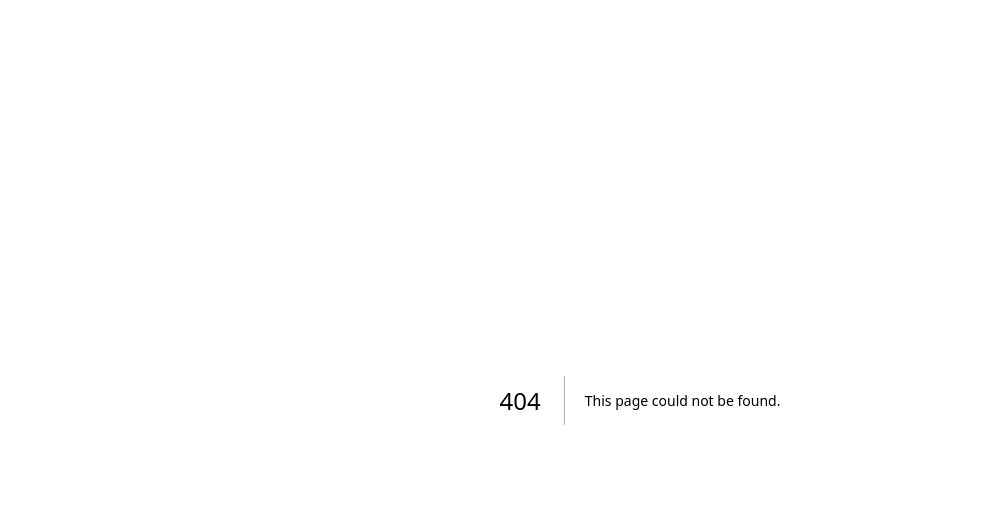
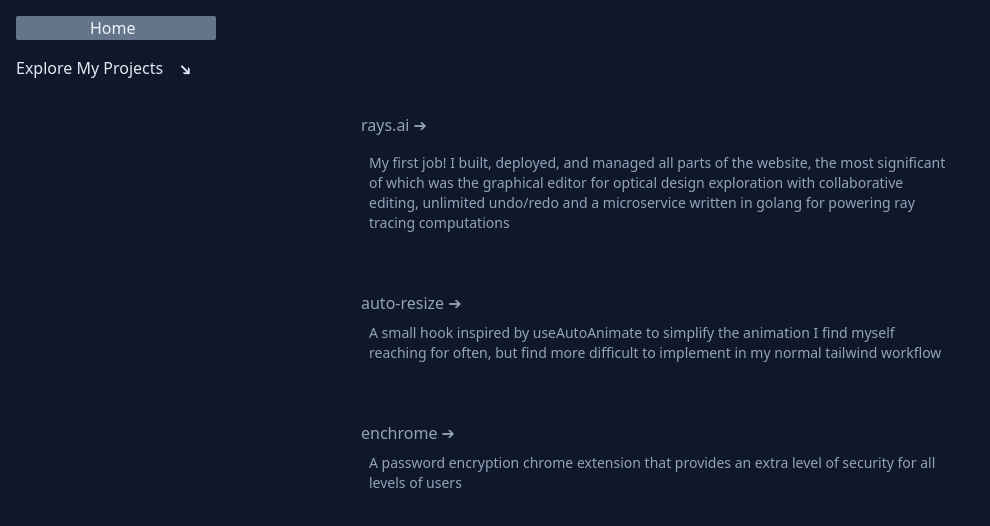
Before and after one commit to sitownle/personal-site, a Next.js app: page /experimental in a window 1280 px wide. Before the commit this address had no page. Shown: the top 526 px of the page, without its empty margins (0-990 px from the left). Built offline with nearby package versions, Linux system fonts and the light colour scheme.

Commit message:
added project navigation and finished basic useAutoResize functionality

```diff
--- a/pages/experimental/auto-resize.js
+++ b/pages/experimental/auto-resize.js
@@ -2,51 +2,90 @@
 import { useState, useRef } from "react";
 
 const AutoResize = () => {
-  const [toggle, targ] = useAutoResize("width");
+  const [toggle, targ] = useAutoResize({
+    orientation: "width",
+    direction: "left"
+  });
+  const [toggleRight, targRight] = useAutoResize({
+    orientation: "width",
+    direction: "right"
+  });
+  const [toggleDown, targDown] = useAutoResize({
+    orientation: "height",
+    direction: "down"
+  });
+  const [toggleUp, targUp] = useAutoResize({
+    orientation: "height",
+    direction: "up"
+  });
 
-  // TODO: add vertical direction, add config to root at opposite end, make param object so some can be omitted easily
-  function useAutoResize(orientation) {
+  // TODO: Smooth out repositioning, prevent spam halfsize error, test in other layouts
+  function useAutoResize(config) {
     const [isExpanded, setIsExpanded] = useState(true);
     const targ = useRef();
     const expandedW = useRef(0);
+    const origPos = useRef(0);
     //console.log(targ);
+    const dir = config.direction.toLowerCase();
 
     function toggle() {
       if (targ.current) {
         targ.current.style.transition = "all 0.25s linear";
         if (isExpanded) {
-          console.log(targ.current.offsetWidth);
           expandedW.current = targ.current.offsetWidth;
           targ.current.style.width = 0;
-          //targ.current.style.left = expandedW.current.toString() + "px"; //"200px";
+          if (dir == "right")
+            targ.current.style.left = expandedW.current.toString() + "px"; //"200px";
           setIsExpanded(false);
         } else {
-          //console.log(expandedW.current);
           targ.current.style.width = expandedW.current.toString() + "px";
-          //targ.current.style.left = "0px";
+          if (dir == "right") targ.current.style.left = "0px";
           setIsExpanded(true);
         }
       }
       return;
     }
 
-    let o = orientation.toLowerCase();
+    function toggleVert() {
+      if (targ.current) {
+        targ.current.style.transition = "all 0.25s linear";
+        if (isExpanded) {
+          expandedW.current = targ.current.offsetHeight;
+          targ.current.style.height = 0;
+          origPos.current = targ.current.style.top;
+          if (dir == "down") {
+            let newH = parseFloat(targ.current.offsetTop) + expandedW.current;
+            targ.current.style.top = newH.toString() + "px";
+          }
+          setIsExpanded(false);
+        } else {
+          targ.current.style.height = expandedW.current.toString() + "px";
+          if (dir == "down") {
+            targ.current.style.top = origPos.current;
+          }
+          setIsExpanded(true);
+        }
+      }
+      return;
+    }
+
+    let o = config.orientation.toLowerCase();
     if (o == "width" || o == "horizontal") {
       return [toggle, targ];
     }
     if (o == "height" || o == "vertical") {
-      return [toggle, targ];
+      return [toggleVert, targ];
     }
 
     throw new Error(
-      "INVALID ORIENTATION ERROR: Orientation must be 'width', 'height', 'horizontal', or 'vertical'"
+      "INVALID ORIENTATION ERROR: Orientation must be 'width', 'height', 'horizontal', or 'vertical', and direction must be 'up', 'down', 'left', or 'right'"
     );
   }
 
   return (
     <>
       <Head>
-        <title>{"auto-resize antimation hook"}</title>
+        <title>{"auto-resize animation hook"}</title>
         <meta
           name="description"
           content=" for eventual use in my projects/deployment to npm registry"
@@ -60,12 +99,32 @@
         <div
           id="TARGET"
           ref={targ}
-          //style={{ transition: "width 0.25s linear" }}
           className="absolute top-[100px] w-[200px] h-[50px] flex flex-col gap-4 border border-slate-100 text-center overflow-hidden"
         >
-          {"Example text to test resizing animation"}
+          {"Resize me to the left!"}
         </div>
         <button onClick={toggle}>{"Toggle"}</button>
+        <div
+          ref={targRight}
+          className="absolute top-[200px] w-[200px] h-[50px] flex flex-col gap-4 border border-slate-100 text-center overflow-hidden"
+        >
+          {"Resize me to the right!"}
+        </div>
+        <button onClick={toggleRight}>{"Toggle Right!"}</button>
+        <div
+          ref={targUp}
+          className="absolute top-[300px] w-[200px] h-[50px] flex flex-col gap-4 border border-slate-100 text-center overflow-hidden"
+        >
+          {"Resize me to the top!"}
+        </div>
+        <button onClick={toggleUp}>{"Toggle Up!"}</button>
+        <div
+          ref={targDown}
+          className="absolute top-[400px] w-[200px] h-[50px] flex flex-col gap-4 border border-slate-100 text-center overflow-hidden"
+        >
+          {"Resize me to the bottom!"}
+        </div>
+        <button onClick={toggleDown}>{"Toggle Down"}</button>
       </div>
     </>
   );
--- /dev/null
+++ b/pages/experimental/index.js
@@ -0,0 +1,90 @@
+import Head from "next/head";
+import Link from "next/link";
+
+const projects = ["rays.ai", "auto-resize", "enchrome"];
+const links = { "rays.ai": "https://rays.ai" };
+const descriptions = {
+  "auto-resize":
+    "A small hook inspired by useAutoAnimate to simplify the animation I find myself reaching for often, but find more difficult to implement in my normal tailwind workflow",
+  enchrome:
+    "A password encryption chrome extension that provides an extra level of security for all levels of users",
+  "rays.ai":
+    "My first job! I built, deployed, and managed all parts of the website, the most significant of which was the graphical editor for optical design exploration with collaborative editing, unlimited undo/redo and a microservice written in golang for powering ray tracing computations"
+};
+
+const ProjectIndex = () => {
+  function changeCase(origStr) {
+    return origStr?.replace(/-/g, " ");
+  }
+
+  function Bridge({ project }) {
+    function getLink(project) {
+      console.log(project);
+      if (links[project])
+        return (
+          <a
+            href={links[project]}
+            className="group p-4 flex flex-col gap-4 rounded text-slate-400 hover:text-slate-200 hover:bg-slate-700 cursor-pointer transition-all border border-slate-900 hover:border-slate-500"
+          >
+            <div className="flex gap-[4px]">
+              <p>{project}</p>
+              <p className="group-hover:translate-x-[4px]">&#10132;</p>
+            </div>
+            <p className="text-sm pl-2">{descriptions[project]}</p>
+          </a>
+        );
+      return (
+        <Link
+          href={`/experimental/${project}`}
+          className="group p-4 flex flex-col gap-2 rounded text-slate-400 hover:text-slate-200 hover:bg-slate-700 cursor-pointer transition-all border border-slate-900 hover:border-slate-500"
+        >
+          <div className="flex gap-[4px]">
+            <p>{project}</p>
+            <p className="group-hover:translate-x-[4px]">&#10132;</p>
+          </div>
+          <p className="text-sm pl-2">{descriptions[project]}</p>
+        </Link>
+      );
+    }
+
+    return project ? getLink(project) : null;
+  }
+
+  return (
+    <>
+      <Head>
+        <title>{"Project Index"}</title>
+        <meta name="description" content="Thoughts by Simon Townley-Smith" />
+        <meta name="viewport" content="width=device-width, initial-scale=1" />
+        <link rel="icon" href="/favicon.ico" />
+      </Head>
+      <div className="min-h-[100vh] w-full bg-slate-900 text-slate-200 flex flex-row gap-4">
+        <div className="w-1/4 flex flex-col gap-4">
+          <Link
+            href="/"
+            className="group bg-slate-500 text-slate-100 hover:bg-slate-100 hover:text-slate-500 transition-colors w-[200px] text-center rounded-sm ml-4 mt-4 px-2 flex pl-16"
+          >
+            <p className="rotate-180 w-[10px] text-slate-500 group-hover:translate-x-[-4px]">
+              &#10132;
+            </p>
+            Home
+          </Link>
+          <div className="flex">
+            <span className="pl-4 w-[180px]">Explore My Projects</span>
+            <p className="rotate-45 w-[10px]">&#10132;</p>
+          </div>
+          {/* {projects.map((key, value) => {
+            return <Bridge project={key} key={value} />;
+          })} */}
+        </div>
+        <div className="w-1/2 flex flex-col gap-6 mt-24 px-2">
+          {projects.map((key, value) => {
+            return <Bridge project={key} key={value} />;
+          })}
+        </div>
+      </div>
+    </>
+  );
+};
+
+export default ProjectIndex;
```
